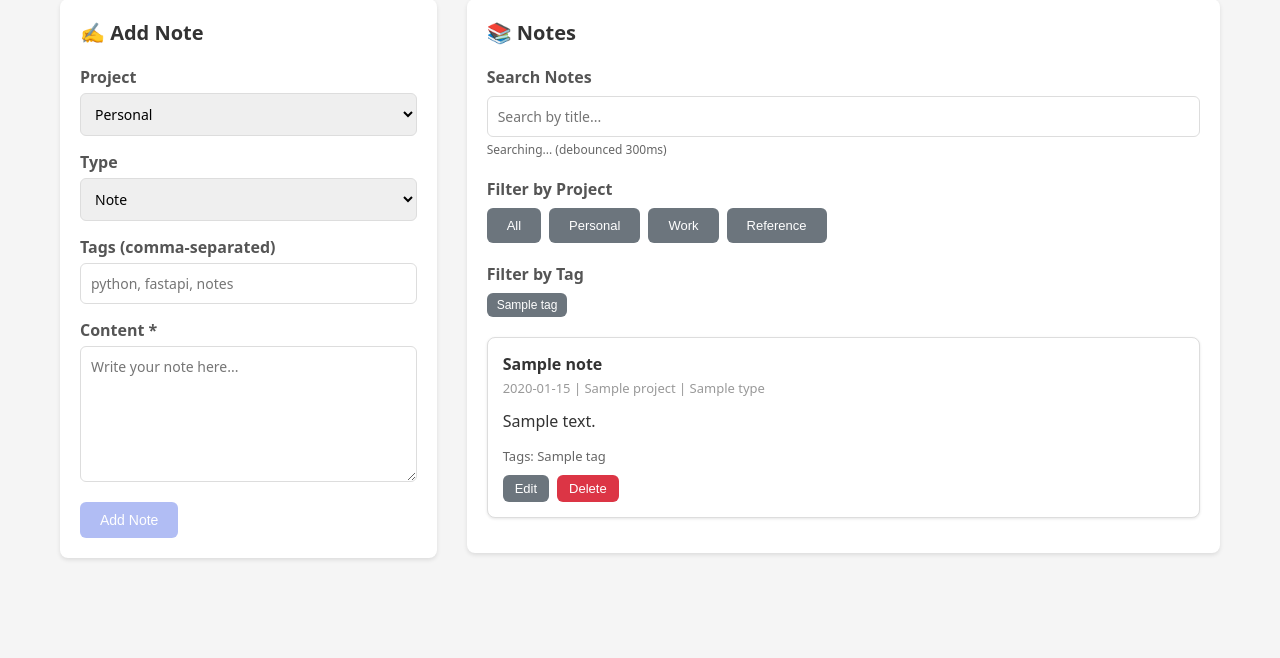
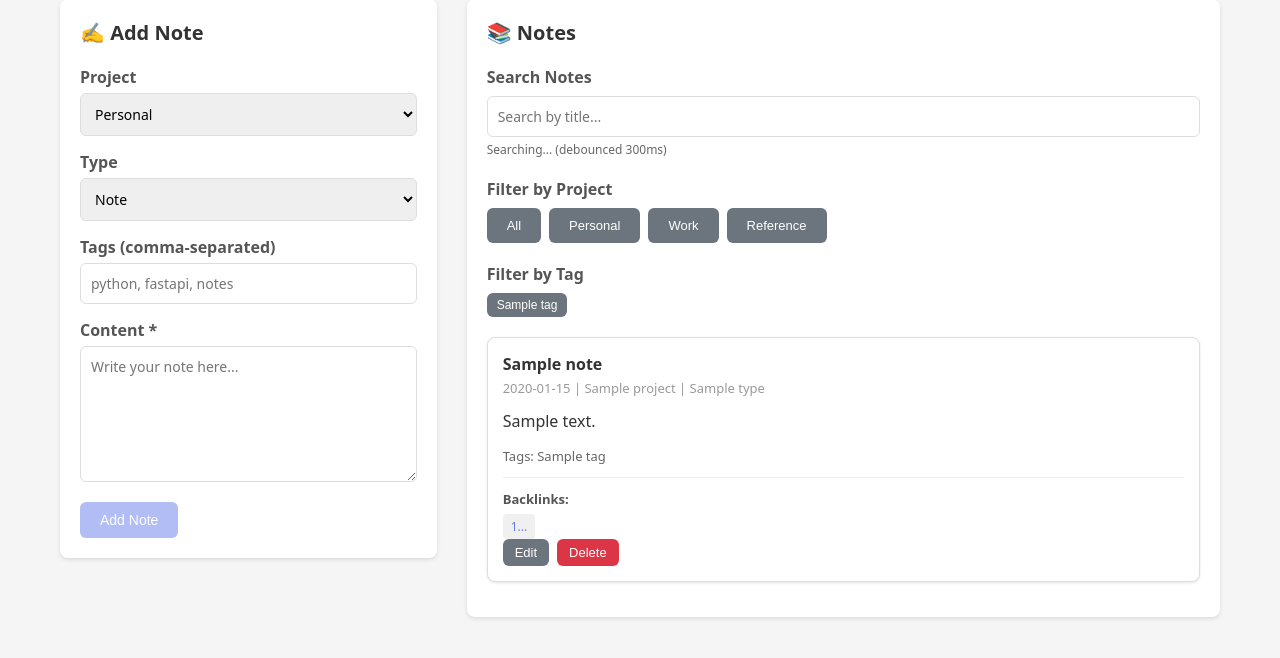
Before and after one commit to mojzis/alma, a FastAPI app: template alma/templates/index.html in a window 1280 px wide. Shown: the part 129-787 px from the top of the page. Run offline with FastAPI, Linux system fonts and the light colour scheme; the template is opened without the code that fills it: most values are stand-ins (such as "Sample title", 1, 10 or a date in 2020); parts of the project's set-up code (start-up, migrations or seed data) failed here and were passed over; some libraries are stand-ins or nearby versions.

Commit message:
Implement Phase 4: Wiki-Links and Backlinks
Add wiki-link support for inter-note references using [[Note Title]] syntax.

Features:
- Extract and index wiki-links from note content
- Resolve wiki-links to note IDs by title (case-insensitive)
- Render wiki-links as clickable HTML with broken link styling
- Display backlinks showing which notes reference the current note
- Smooth scroll navigation with highlight animation
- Comprehensive CSS styling for links and backlinks

Changes:
- Created alma/wiki_links.py with parsing, indexing, and rendering
- Updated alma/notes.py to integrate wiki-links in CRUD operations
- Updated alma/regenerate.py to rebuild wiki-links index
- Added CSS styles and JavaScript scrollToNote() to base.html
- Enhanced note-item.html to render wiki-links and display backlinks

The wiki-links index is stored in .indexes/wiki-links.json and updated
synchronously with note operations for immediate consistency.

```diff
--- a/alma/regenerate.py
+++ b/alma/regenerate.py
@@ -14,7 +14,7 @@ Usage:
 
 from pathlib import Path
 import frontmatter
-from . import indexes
+from . import indexes, wiki_links
 
 NOTES_DIR = Path("notes")
 
@@ -56,6 +56,10 @@ def regenerate_all_indexes():
                 note_id, title, created, modified, str(md_file), project, content_type, tags
             )
 
+            # Extract and index wiki-links
+            links = wiki_links.extract_wiki_links(post.content)
+            wiki_links.add_wiki_links_to_index(note_id, links)
+
             count += 1
 
         except Exception as e:
--- a/alma/templates/base.html
+++ b/alma/templates/base.html
@@ -180,6 +180,66 @@
             font-size: 13px;
         }
 
+        /* Wiki-links */
+        .wiki-link {
+            color: #667eea;
+            text-decoration: none;
+            font-weight: 500;
+            border-bottom: 1px dashed #667eea;
+            transition: all 0.2s;
+        }
+
+        .wiki-link:hover {
+            color: #5568d3;
+            border-bottom-style: solid;
+        }
+
+        .wiki-link-broken {
+            color: #dc3545;
+            font-style: italic;
+            opacity: 0.7;
+        }
+
+        .note-backlinks {
+            margin-top: 12px;
+            padding-top: 12px;
+            border-top: 1px solid #eee;
+            font-size: 13px;
+            color: #666;
+        }
+
+        .note-backlinks strong {
+            display: block;
+            margin-bottom: 6px;
+            color: #555;
+        }
+
+        .backlink {
+            display: inline-block;
+            margin-right: 10px;
+            padding: 4px 8px;
+            background: #f0f0f0;
+            color: #667eea;
+            text-decoration: none;
+            border-radius: 4px;
+            font-size: 12px;
+            transition: all 0.2s;
+        }
+
+        .backlink:hover {
+            background: #e0e0e0;
+            color: #5568d3;
+        }
+
+        .note.highlight {
+            animation: highlight-flash 2s;
+        }
+
+        @keyframes highlight-flash {
+            0% { background: #fffbea; border-color: #ffd93d; }
+            100% { background: white; border-color: #ddd; }
+        }
+
         /* HTMX Loading */
         .htmx-indicator {
             display: none;
@@ -230,6 +290,19 @@
 
     {% block body %}{% endblock %}
 
+    <script>
+        function scrollToNote(noteId) {
+            const noteElement = document.querySelector(`[data-note-id="${noteId}"]`);
+            if (noteElement) {
+                noteElement.scrollIntoView({ behavior: 'smooth', block: 'center' });
+                noteElement.classList.add('highlight');
+                setTimeout(() => {
+                    noteElement.classList.remove('highlight');
+                }, 2000);
+            }
+        }
+    </script>
+
     {% block extra_scripts %}{% endblock %}
 </body>
 </html>
--- a/alma/templates/partials/note-item.html
+++ b/alma/templates/partials/note-item.html
@@ -1,4 +1,4 @@
-<div class="note" id="note-{{ note.id }}">
+<div class="note" id="note-{{ note.id }}" data-note-id="{{ note.id }}">
     <div class="note-header">
         <div>
             <div class="note-title">{{ note.title }}</div>
@@ -8,11 +8,22 @@
         </div>
     </div>
 
-    <div class="note-content">{{ note.content }}</div>
+    <div class="note-content">{{ note.content_html | safe }}</div>
 
     {% if note.tags %}
     <div class="note-tags">
         Tags: {{ note.tags|join(', ') }}
+    </div>
+    {% endif %}
+
+    {% if note.backlinks %}
+    <div class="note-backlinks">
+        <strong>Backlinks:</strong>
+        {% for backlink_id in note.backlinks %}
+            <a href="#note-{{ backlink_id }}" onclick="scrollToNote('{{ backlink_id }}')" class="backlink">
+                {{ backlink_id[:8] }}...
+            </a>
+        {% endfor %}
     </div>
     {% endif %}
 
```
Also changed, not shown: alma/notes.py (+20 -3 lines), alma/wiki_links.py (added, +75 -0 lines).
